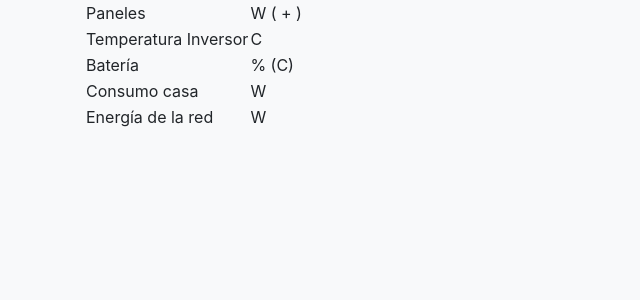
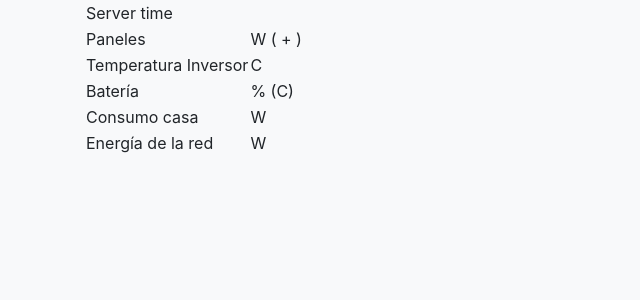
Before and after one commit to 4lberto/fvmonitor, a Flask app: template templates/main.html in a window 1280 px wide. Shown: the top 300 px of the page, without its empty margins (0-640 px from the left). Run offline with Flask 2, Linux system fonts and the light colour scheme; the template is opened without the code that fills it, so the values that code supplies are empty; some libraries are stand-ins or nearby versions.

Commit message:
Add current date time to info

```diff
--- a/run.py
+++ b/run.py
@@ -1,3 +1,4 @@
+import datetime
 import logging
 
 import goodwee_provider
@@ -33,5 +34,7 @@
 @app.route("/")
 def status():
     data = goodwee_provider.get_runtime_data()
+    current_time = datetime.datetime.now().strftime("%H:%M:%S")
+    data["current_time"] = current_time
 
     return render_template("main.html", data=data)
--- a/templates/main.html
+++ b/templates/main.html
@@ -18,6 +18,10 @@
 
 <div class="container">
     <table>
+        <tr>
+            <td>Server time</td>
+            <td>{{ data.current_time }}</td>
+        </tr>
         <tr>
             <td>Paneles</td>
             <td>{{ data.ppv }}W ({{ data.ppv1 }} + {{ data.ppv2 }})</td>
```
